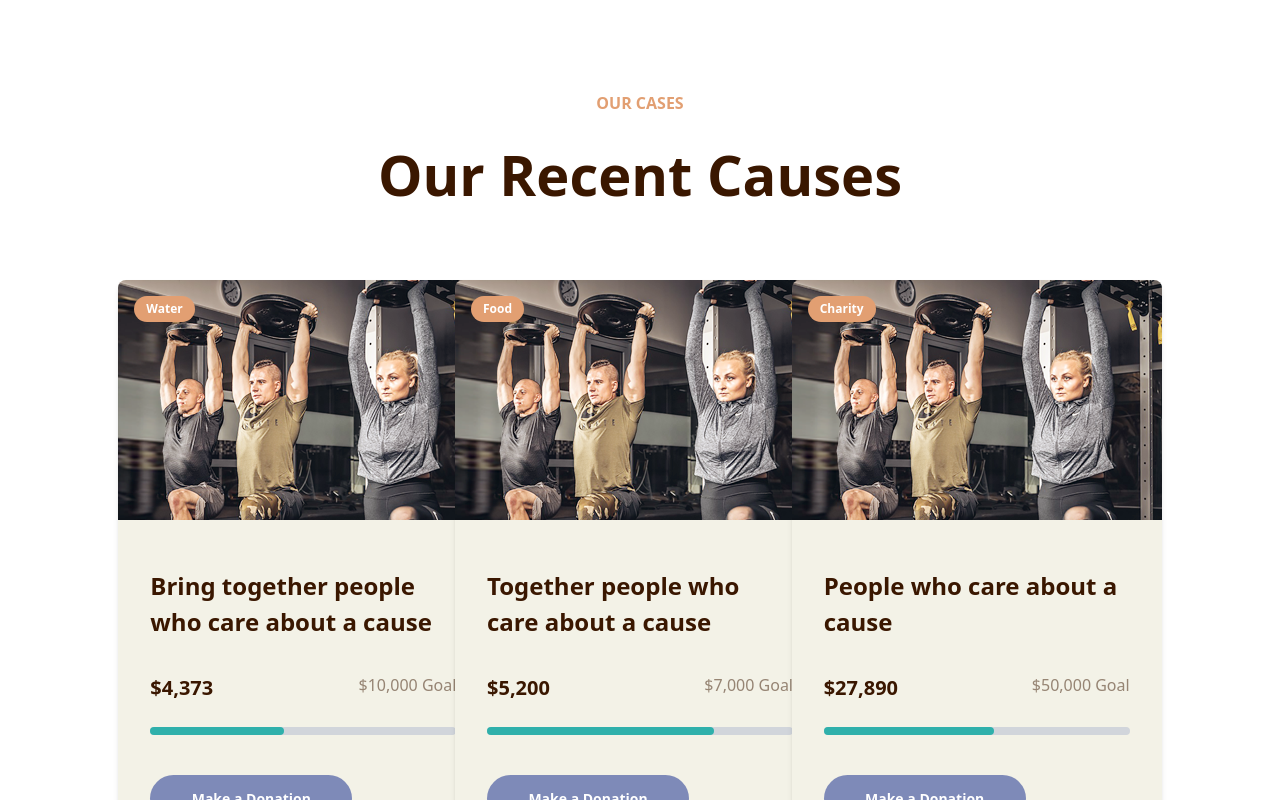
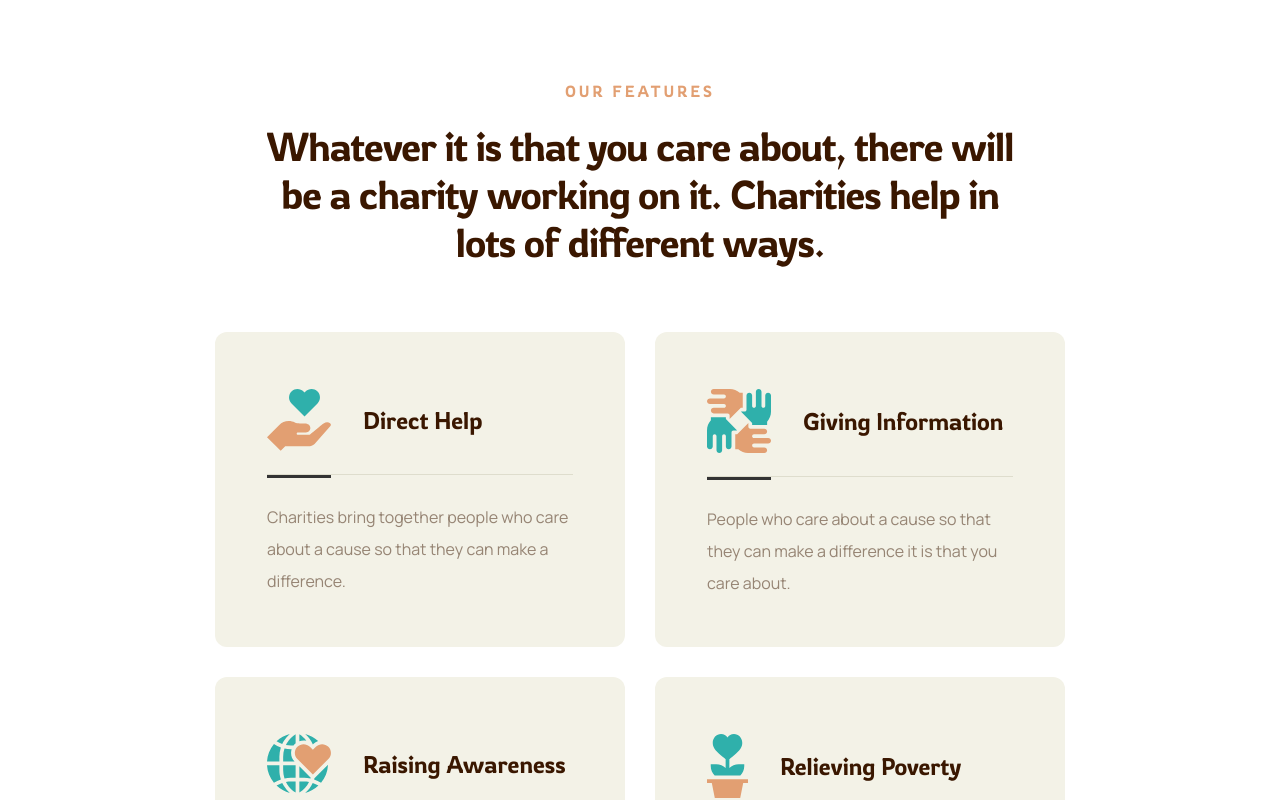
Before and after one commit to JamesGlik/CHARITY, a Next.js app in the folder my-app/: page / in a window 1280 px wide. Shown: the part 700-1500 px from the top of the page. Built offline with nearby package versions, Linux system fonts and the light colour scheme.

Commit message:
added features section

```diff
--- a/my-app/components/molecules/FeaturesCard/FeaturesCard.tsx
+++ b/my-app/components/molecules/FeaturesCard/FeaturesCard.tsx
@@ -1,9 +1,27 @@
-import React from 'react'
+import React from "react";
+import { FeaturesProps } from "@/types/FeaturesProps/FeaturesProps";
+import Image from "next/image";
 
-const FeaturesCard = () => {
+const FeaturesCard = ({ iconSvg, cardHeader, cardText, width, height}: FeaturesProps) => {
   return (
-    <div>FeaturesCard</div>
-  )
-}
+    <div className="pt-[57px] pb-[48px] px-[52px] bg-[#F3F2E7] rounded-[12px] flex flex-col gap-y-[23px]">
+      <div className="flex items-center gap-x-[32px]">
+        <Image src={iconSvg} width={width} height={height} alt="Features Card Icon" />
+        <p className="text-[#3A1700] font-rowdies text-[24px] font-light leading-[32px]">
+          {cardHeader}
+        </p>
+      </div>
 
-export default FeaturesCard
+      <div>
+        <div className="bg-[#DEDDCD] w-full h-[1px]"></div>
+        <div className="bg-[#333] w-[64px] h-[3px]"></div>
+      </div>
+
+      <p className="text-[#3A1700] text-opacity-50 font-manrope leading-[32px]">
+        {cardText}
+      </p>
+    </div>
+  );
+};
+
+export default FeaturesCard;
--- a/my-app/components/organisms/FeaturesSection/FeaturesSection.tsx
+++ b/my-app/components/organisms/FeaturesSection/FeaturesSection.tsx
@@ -1,9 +1,50 @@
-import React from 'react'
+import FeaturesCard from "@/components/molecules/FeaturesCard/FeaturesCard";
+import React from "react";
 
 const FeaturesSection = () => {
   return (
-    <div>FeaturesSection</div>
-  )
-}
+    <div className="pt-[122px] px-[215px]">
+      <p className="mb-[15px] text-center text-[#E29F72] font-rowdies font-light leading-[32px] uppercase tracking-[3px]">
+        our features
+      </p>
+      <p className="text-center text-[#3A1700] font-rowdies text-[40px] font-light leading-[48px] tracking-[-1px]">
+        Whatever it is that you care about, there will <br /> be a charity
+        working on it. Charities help in <br />
+        lots of different ways.
+      </p>
 
-export default FeaturesSection
+      <div className="grid grid-cols-2 gap-x-[30px] gap-y-[30px] mb-[30px] mt-[66px] justify-center">
+        <FeaturesCard
+          iconSvg="/features_image1.svg"
+          cardHeader="Direct Help"
+          cardText="Charities bring together people who care about a cause so that they can make a difference."
+          width={64}
+          height={62}
+        />
+        <FeaturesCard
+          iconSvg="/features_image2.svg"
+          cardHeader="Giving Information"
+          cardText="People who care about a cause so that they can make a difference it is that you care about."
+          width={64}
+          height={64}
+        />
+        <FeaturesCard
+          iconSvg="/features_image3.svg"
+          cardHeader="Raising Awareness"
+          cardText="Whatever it is that you care about, there will be a charity working on it."
+          width={64}
+          height={59}
+        />
+        <FeaturesCard
+          iconSvg="/features_image4.svg"
+          cardHeader="Relieving Poverty"
+          cardText="Charities help in lots of different ways, but the main ways are by providing direct help."
+          width={41}
+          height={64}
+        />
+      </div>
+    </div>
+  );
+};
+
+export default FeaturesSection;
--- a/my-app/pages/index.tsx
+++ b/my-app/pages/index.tsx
@@ -2,11 +2,13 @@ import React from 'react'
 import Example from '../components/organisms/Example/Example'
 import AboutSection from '@/components/organisms/AboutSection/AboutSection';
 import Header from '@/components/molecules/Header/Header';
+import FeaturesSection from '@/components/organisms/FeaturesSection/FeaturesSection';
 
 const index = () => {
   return (
     <div className="m-auto w-full ">
       <Header/>
+      <FeaturesSection/>
       <Example/>
       <AboutSection/>
     </div>
```
Also changed, not shown: my-app/public/FeaturesLine.tsx (added, +22 -0 lines), my-app/public/FeaturesOval.tsx (added, +19 -0 lines), my-app/types/FeaturesProps/FeaturesProps.ts (+6 -2 lines).
